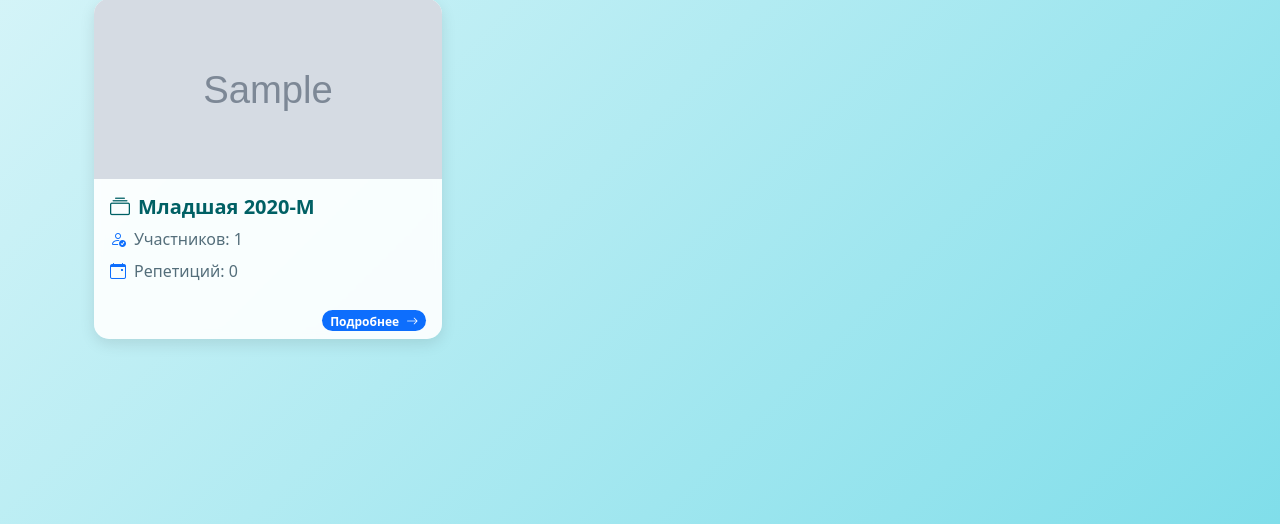
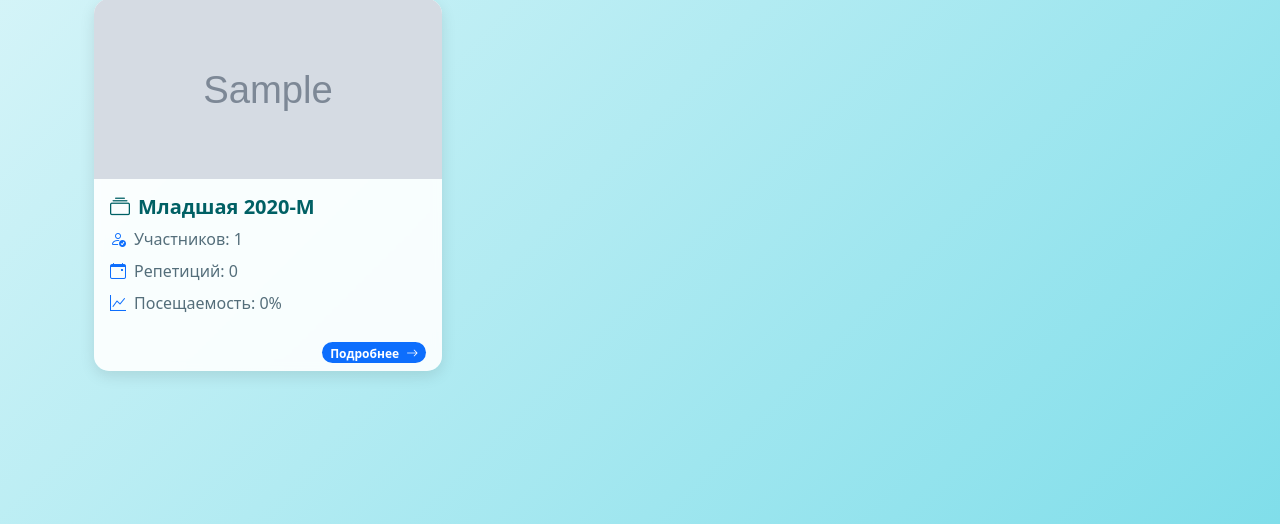
Before and after one commit to GeeMoowy/DB_Kovylek_prod, a Django app: page /attendance/ in a window 1280 px wide. Shown: the part 276-800 px from the top of the page. Run offline with Django 5.2, Linux system fonts and the light colour scheme; tables that the repository leaves empty hold one stand-in row (values such as "Sample post"); grey boxes marked "Sample" are stand-in pictures; some libraries are stand-ins or nearby versions.

Commit message:
added attendance persent

```diff
--- a/attendance/templates/attendance/home.html
+++ b/attendance/templates/attendance/home.html
@@ -189,9 +189,13 @@
         <i class="bi bi-person-check me-2 text-primary"></i>
         <span>Участников: {{ group.students.count }}</span>
     </div>
-                            <div class="d-flex align-items-center">
+    <div class="d-flex align-items-center mb-2">
         <i class="bi bi-calendar-event me-2 text-primary"></i>
         <span>Репетиций: {{ group.current_year_repetitions }}</span>
+    </div>
+    <div class="d-flex align-items-center">
+        <i class="bi bi-graph-up me-2 text-primary"></i>
+        <span>Посещаемость: {{ group.attendance_percent|floatformat:0 }}%</span>
     </div>
 </div>
                     </div>
--- a/attendance/views.py
+++ b/attendance/views.py
@@ -1,8 +1,9 @@
 from datetime import timedelta, date
 from django.contrib.auth.mixins import LoginRequiredMixin
+from django.db.models.functions import Cast
 from django.utils import timezone
 from django.views.generic import ListView, FormView, CreateView, TemplateView, UpdateView, DeleteView
-from django.db.models import Count, Q, Prefetch
+from django.db.models import Count, Q, Prefetch, Case, When, Value, ExpressionWrapper, F, FloatField
 from django.forms import modelformset_factory
 from django.shortcuts import get_object_or_404, reverse
 from django.contrib import messages
@@ -21,8 +22,7 @@ def get_item(dictionary, key):
 
 
 class HomeView(ListView):
-    """Контроллер для отображения домашней страницы приложения 'Журнал посещаемости'"""
-
+    """Контроллер для отображения домашней страницы"""
     model = Group
     template_name = 'attendance/home.html'
     context_object_name = 'groups'
@@ -31,29 +31,51 @@ class HomeView(ListView):
         start_date, end_date = get_academic_year_dates()
         today = timezone.now().date()
 
-        # Оптимизированный запрос для групп
-        return Group.objects.filter(is_active=True).prefetch_related(
+        # Основной запрос для групп
+        groups = Group.objects.filter(is_active=True).prefetch_related(
             Prefetch(
                 'repetition_set',
                 queryset=Repetition.objects.filter(date=today),
                 to_attr='todays_repetitions'
             ),
             'students'
-        ).annotate(
-            current_year_repetitions=Count(
-                'repetition',
-                filter=Q(
-                    repetition__date__gte=start_date,
-                    repetition__date__lte=end_date
-                )
+        ).order_by('id')
+
+        # Рассчитываем статистику посещаемости отдельным запросом
+        attendance_stats = Group.objects.filter(
+            is_active=True,
+            repetition__date__gte=start_date,
+            repetition__date__lte=end_date
+        ).values('id').annotate(
+            total_repetitions=Count('repetition', distinct=True),
+            total_attendance=Count('repetition__attendance_records'),
+            present_attendance=Count(
+                'repetition__attendance_records',
+                filter=Q(repetition__attendance_records__status__in=['present', 'late'])
             )
-        ).order_by('id')
+        )
+
+        # Создаем словарь для быстрого доступа к статистике
+        stats_dict = {stat['id']: stat for stat in attendance_stats}
+
+        # Добавляем статистику к каждому объекту группы
+        for group in groups:
+            stats = stats_dict.get(group.id, {})
+            group.current_year_repetitions = stats.get('total_repetitions', 0)
+            group.total_attendance = stats.get('total_attendance', 0)
+            group.present_attendance = stats.get('present_attendance', 0)
+
+            # Рассчитываем процент посещаемости
+            if group.total_attendance > 0:
+                group.attendance_percent = (group.present_attendance / group.total_attendance) * 100
+            else:
+                group.attendance_percent = 0
+
+        return groups
 
     def get_context_data(self, **kwargs):
         context = super().get_context_data(**kwargs)
         today = timezone.now().date()
-
-        # Получаем все сегодняшние репетиции для всех групп
         context['todays_repetitions'] = Repetition.objects.filter(
             date=today,
             group__in=context['groups']
```
Lines whose indentation alone changed are shown as unchanged.
